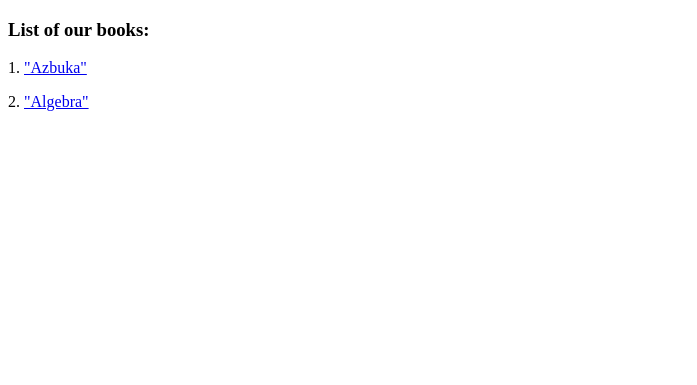
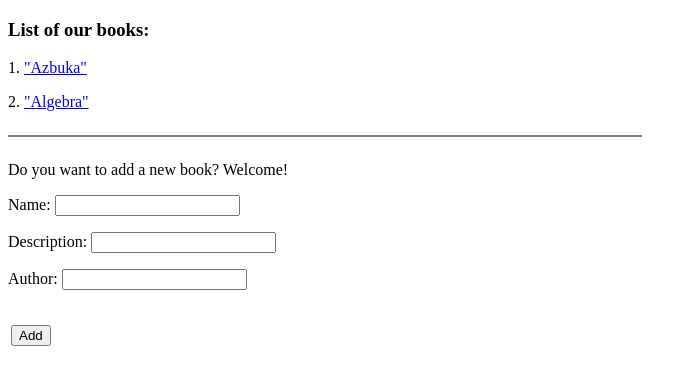
Before and after one commit to MrTomato8/listOfBooks, a Django app: template books/templates/main.html in a window 1280 px wide. Shown: the top 385 px of the page, without its empty margins (0-697 px from the left). Run offline with Django 3.2, Linux system fonts and the light colour scheme; the template is opened without the code that fills it: values that come from a table or form of the project are taken from there, others are empty; data comes from the database, SQL or seed files in the repository; parts of the project's set-up code (start-up, migrations or seed data) failed here and were passed over.

Commit message:
add books in progress

```diff
--- a/books/admin.py
+++ b/books/admin.py
@@ -1,4 +1,8 @@
 from django.contrib import admin
 from books.models import Books
 
-admin.site.register(Books)
+
+class BooksAdmin(admin.ModelAdmin):
+    list_display = ['name', 'author']
+
+admin.site.register(Books, BooksAdmin)
--- /dev/null
+++ b/books/templates/add_book.html
@@ -0,0 +1,19 @@
+ <div id="add_book">
+
+    <hr noshade style="size: '2'; width: 50%;  float: left;">
+    <br>
+
+    <p>Do you want to add a new book? Welcome!</p>
+<form action="" method="post"> {% csrf_token %}
+    <table width="50%">
+        {{ form.non_field_errors }}
+        {{ form.as_p }}
+        <tr>
+            <td colspan="2">
+                <p id="sendwrapper"><input type="submit" name="submit" value="Add"></p>
+                <input type="hidden" name="next" value="{% url main %}"/>
+            </td>
+        </tr>
+    </table>
+</form>
+</div>
--- a/books/templates/add.html
+++ b/books/templates/add_comment.html
@@ -1,4 +1,4 @@
-<div id="comment-form">     {% load comments %}
+<div id="comment-form">   {% csrf_token %}   {% load comments %}
     {% get_comment_count for item as comment_count %}
     <p>{{ comment_count }} comments have been posted.</p>
 
@@ -16,7 +16,9 @@
 
     {% get_comment_form for item as form %}
     <table width="50%">
-        {{ form.non_field_errors }}
+         {% if form.non_field_errors %}
+                {{ form.non_field_errors }}
+            {% endif %}
         {{ form }}
         <tr>
             <td colspan="2">
--- a/books/templates/detail.html
+++ b/books/templates/detail.html
@@ -30,9 +30,10 @@
 {% block content %}
 
     <form id="item">
+    <p><a href="{% url main %}">&laquo; Back to the main page</a></p>
         <h3>More about "{{ item.name }}":</h3>
 
-        <p><b>Title:</b> {{ item.name }}</p>
+        <p><b>Name:</b> {{ item.name }}</p>
 
         <p><b>Author:</b> {{ item.author }}</p>
 
@@ -42,6 +43,6 @@
         <hr noshade style="size: '2'; width: 50%;  float: left;">
         <br>
         {% csrf_token %}
-        {% include "add.html" %}
+        {% include "add_comment.html" %}
     </form>
 {% endblock content %}
--- a/books/templates/main.html
+++ b/books/templates/main.html
@@ -7,4 +7,5 @@
             <p> {{ forloop.counter }}. <a href="books/{{ forloop.counter }}">"{{ item.name }}"</a></p>
         {% endfor %}
     </form>
+    {% include "add_book.html" %}
 {% endblock content %}
--- a/listOfBooks/urls.py
+++ b/listOfBooks/urls.py
@@ -1,6 +1,5 @@
 from django.conf.urls import patterns, include, url
 
-# Uncomment the next two lines to enable the admin:
 from django.contrib import admin
 
 
@@ -8,7 +7,7 @@ admin.autodiscover()
 
 
 urlpatterns = patterns('',
-    # Examples:
+
     url(r'^$', 'books.views.main', name='main'),
     url(r'^books/(\d+)/$', 'books.views.detail', name='detail'),
     url(r'^admin/', include(admin.site.urls)),
```
Also changed, not shown: books/views.py (+21 -8 lines), 1 other file.
